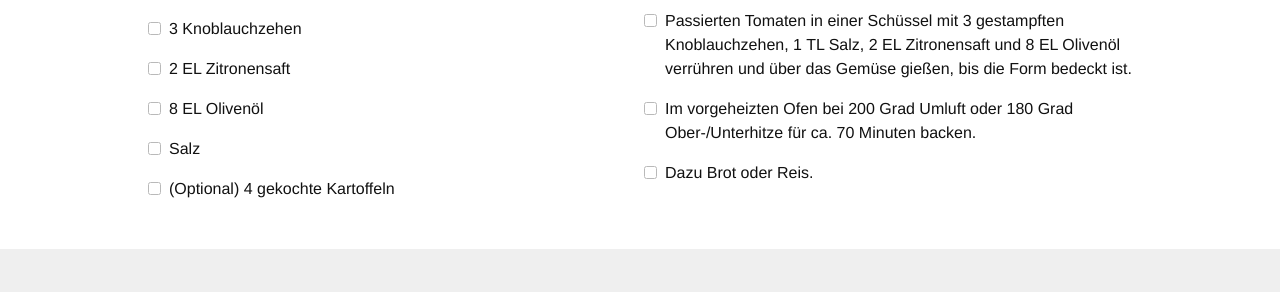
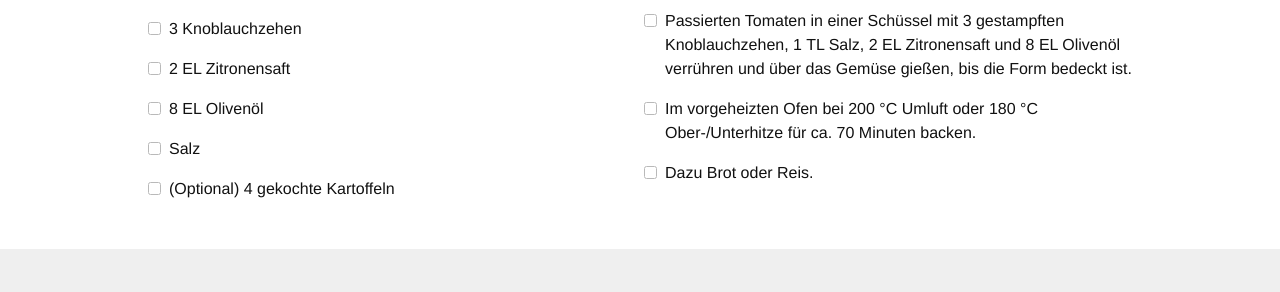
Before and after one commit to kochrunde/kochrunde.github.io, a Jekyll site: the page built from _recipes/mtabhaka.md, in a window 1280 px wide. Shown: the part 1079-1371 px from the top of the page. Built offline with Jekyll 4.4.1, drawn with Linux system fonts in a browser that asks for light colours; nearby versions of some CDN libraries; some web fonts are replaced.

Commit message:
Update mtabhaka.md

```diff
--- a/_recipes/mtabhaka.md
+++ b/_recipes/mtabhaka.md
@@ -29,7 +29,7 @@ directions:
     - Tomaten
 - Optional eine Schicht Kartoffeln einfügen
 - Passierten Tomaten in einer Schüssel mit 3 gestampften Knoblauchzehen, 1 TL Salz, 2 EL Zitronensaft und 8 EL Olivenöl verrühren und über das Gemüse gießen, bis die Form bedeckt ist.
-- Im vorgeheizten Ofen bei 200 Grad Umluft oder 180 Grad Ober-/Unterhitze für ca. 70 Minuten backen.
+- Im vorgeheizten Ofen bei 200 °C Umluft oder 180 °C Ober-/Unterhitze für ca. 70 Minuten backen.
 - Dazu Brot oder Reis.
 
 ---
```
